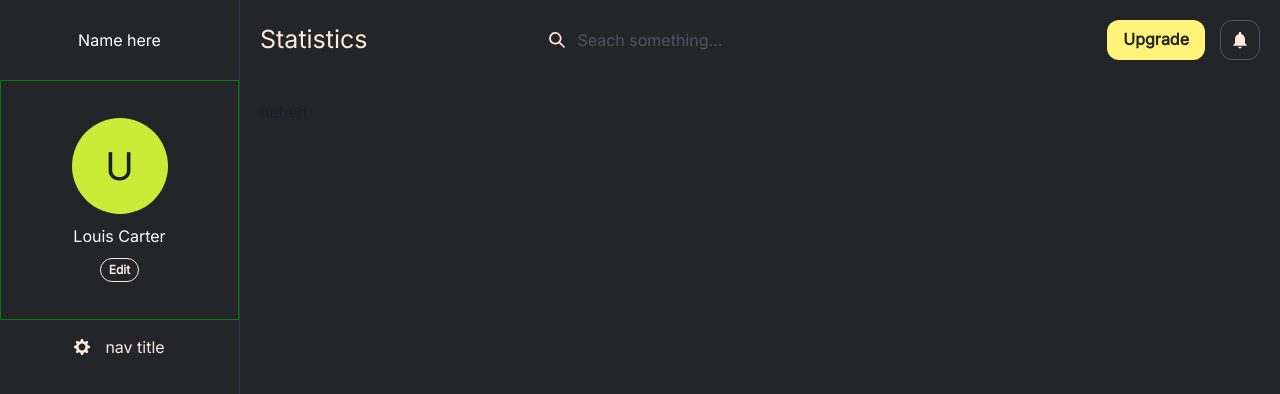
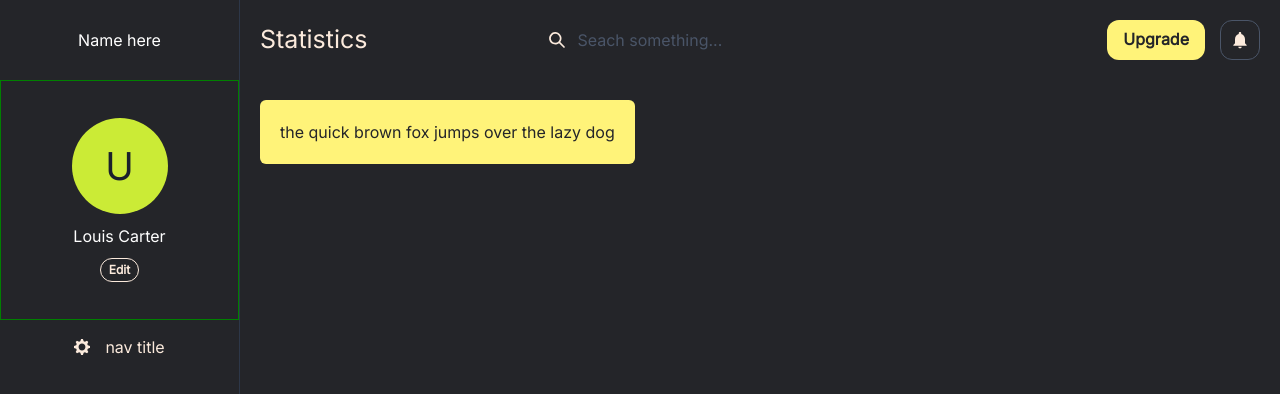
Before and after one commit to jeffigy/modern-chakra-dashboard, a Next.js app: page / in a window 1280 px wide. Shown: the top 394 px of the page. Built offline with nearby package versions, Linux system fonts and the light colour scheme.

Commit message:
created custom card component

```diff
--- a/src/chakra/theme.ts
+++ b/src/chakra/theme.ts
@@ -1,15 +1,15 @@
-import { extendTheme } from "@chakra-ui/react";
+import { defineStyleConfig, extendTheme } from "@chakra-ui/react";
 import "@fontsource/inter/300.css";
 import "@fontsource/inter/400.css";
 import { Button } from "./button";
 export const theme = extendTheme({
   colors: {
     brand: {
-      100: "#242529 ", // background
-      200: "#DCDCDC",
+      100: "#242529 ", // background color
+      200: "#DCDCDC", //light grey
       300: "#FFF379", // primary color
       400: "#AEAAA9",
-      500: "#35353D",
+      500: "#35353D", // dark grey
       600: "#FBEADC",
       700: "#fff7a1", // hover color
     },
--- /dev/null
+++ b/src/components/CustomCard.tsx
@@ -0,0 +1,42 @@
+import { Card, CardBody } from "@chakra-ui/react";
+import React from "react";
+
+type CustomCardProps = {
+  children: React.ReactNode;
+  variant: "yellow" | "darkGray" | "lightGray" | "white";
+};
+
+function getCardStyles(variant: CustomCardProps["variant"]) {
+  let bg = "";
+  let color = "";
+
+  switch (variant) {
+    case "yellow":
+      bg = "brand.300";
+      color = "brand.100";
+      break;
+    case "darkGray":
+      bg = "brand.500";
+      color = "brand.300";
+      break;
+    case "lightGray":
+      bg = "brand.200";
+      color = "brand.500";
+      break;
+    default:
+      bg = "white";
+      color = "";
+  }
+
+  return { bg, color };
+}
+
+const CustomCard: React.FC<CustomCardProps> = ({ variant, children }) => {
+  const { bg, color } = getCardStyles(variant);
+  return (
+    <Card bg={bg} color={color} shadow={"none"}>
+      <CardBody>{children}</CardBody>
+    </Card>
+  );
+};
+export default CustomCard;
--- a/src/pages/index.tsx
+++ b/src/pages/index.tsx
@@ -1,3 +1,10 @@
+import { Card, CardBody, Heading, Image, Text } from "@chakra-ui/react";
+import CustomCard from "../components/CustomCard";
+
 export default function Home() {
-  return <> heheh</>;
+  return (
+    <CustomCard variant="yellow">
+      <Text>the quick brown fox jumps over the lazy dog</Text>
+    </CustomCard>
+  );
 }
```
